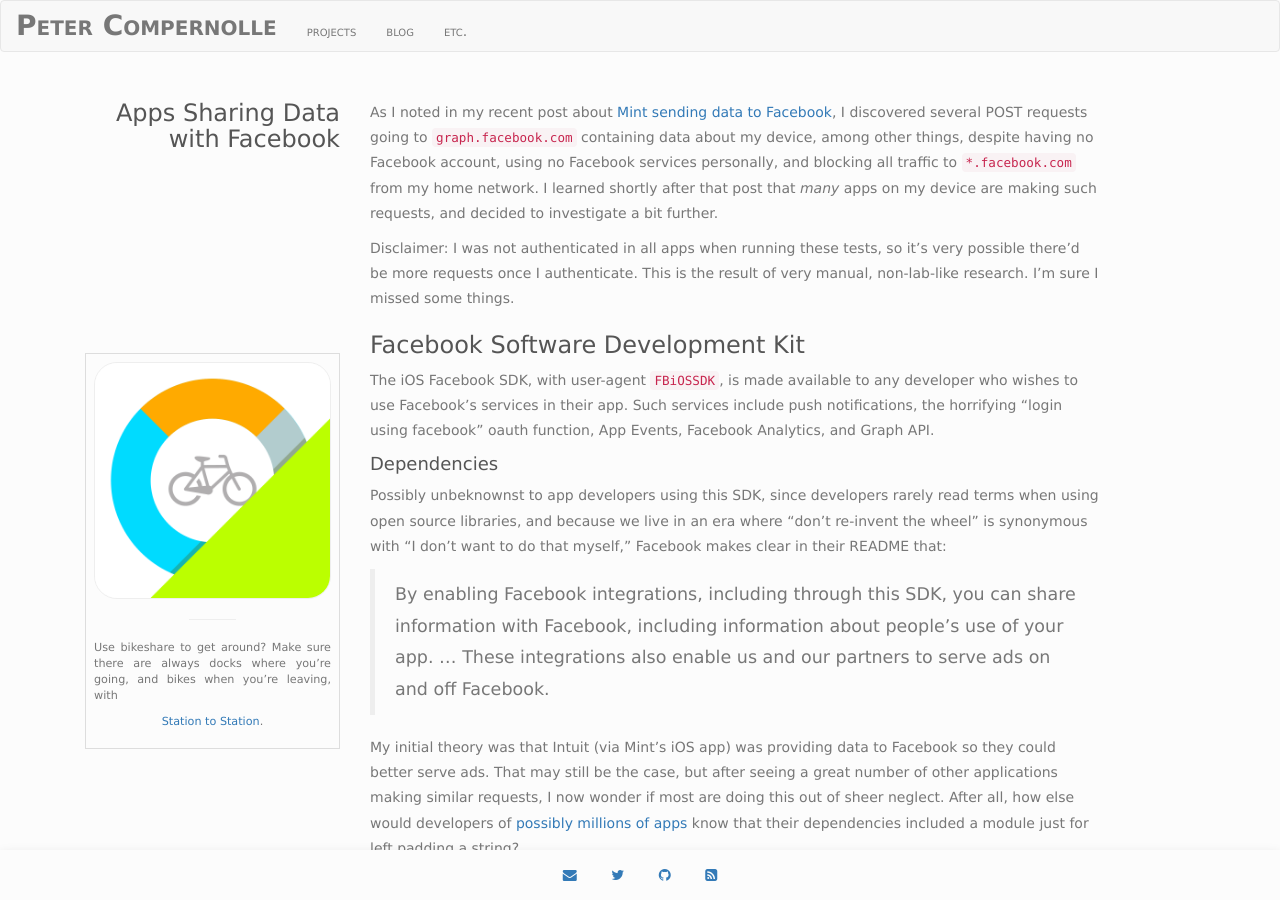
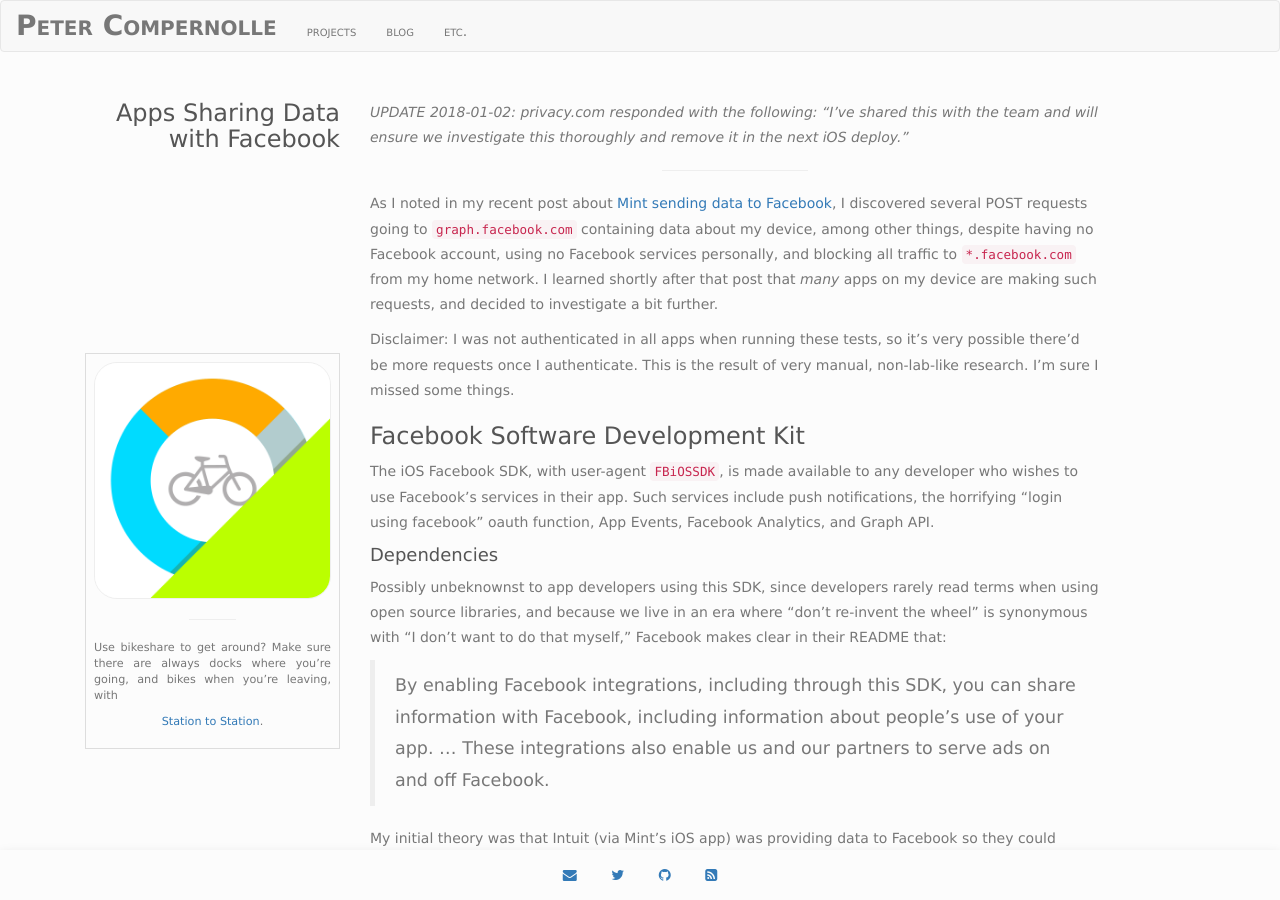
Before and after one commit to thelowlypeon/thelowlypeon.github.io, a Jekyll site: the page built from _posts/2018-12-28-fbiossdk-secret-tracking.md, in a window 1280 px wide and 900 px high. Built offline with Jekyll 4.4.1, drawn with Linux system fonts in a browser that asks for light colours; some of the changed text lies outside the part shown.

Commit message:
updates fbiossdk post with response from privacy.com

```diff
--- a/_posts/2018-12-28-fbiossdk-secret-tracking.md
+++ b/_posts/2018-12-28-fbiossdk-secret-tracking.md
@@ -3,6 +3,10 @@
 title:  "Apps Sharing Data with Facebook"
 date:   2018-12-28 13:49:31 -0500
 categories: privacy facebook data sharing evil
+---
+
+_UPDATE 2018-01-02: privacy.com responded with the following: "I've shared this with the team and will ensure we investigate this thoroughly and remove it in the next iOS deploy."_
+
 ---
 
 As I noted in my recent post about [Mint sending data to Facebook](/2018/intuit-mint-facebook),
@@ -192,7 +196,7 @@
 * Mint (`com.mint.internal`)
 * Outlook (`com.microsoft.office.outlook`)
 * Pocket (`com.ideashower.ReadItLaterPro`)
-* Privacy (`com.privacy.paybeta`)
+* Privacy (`com.privacy.paybeta` -- see 2018-01-02 update)
 * REI
 * Seafood Watch
 * Songkick
```
